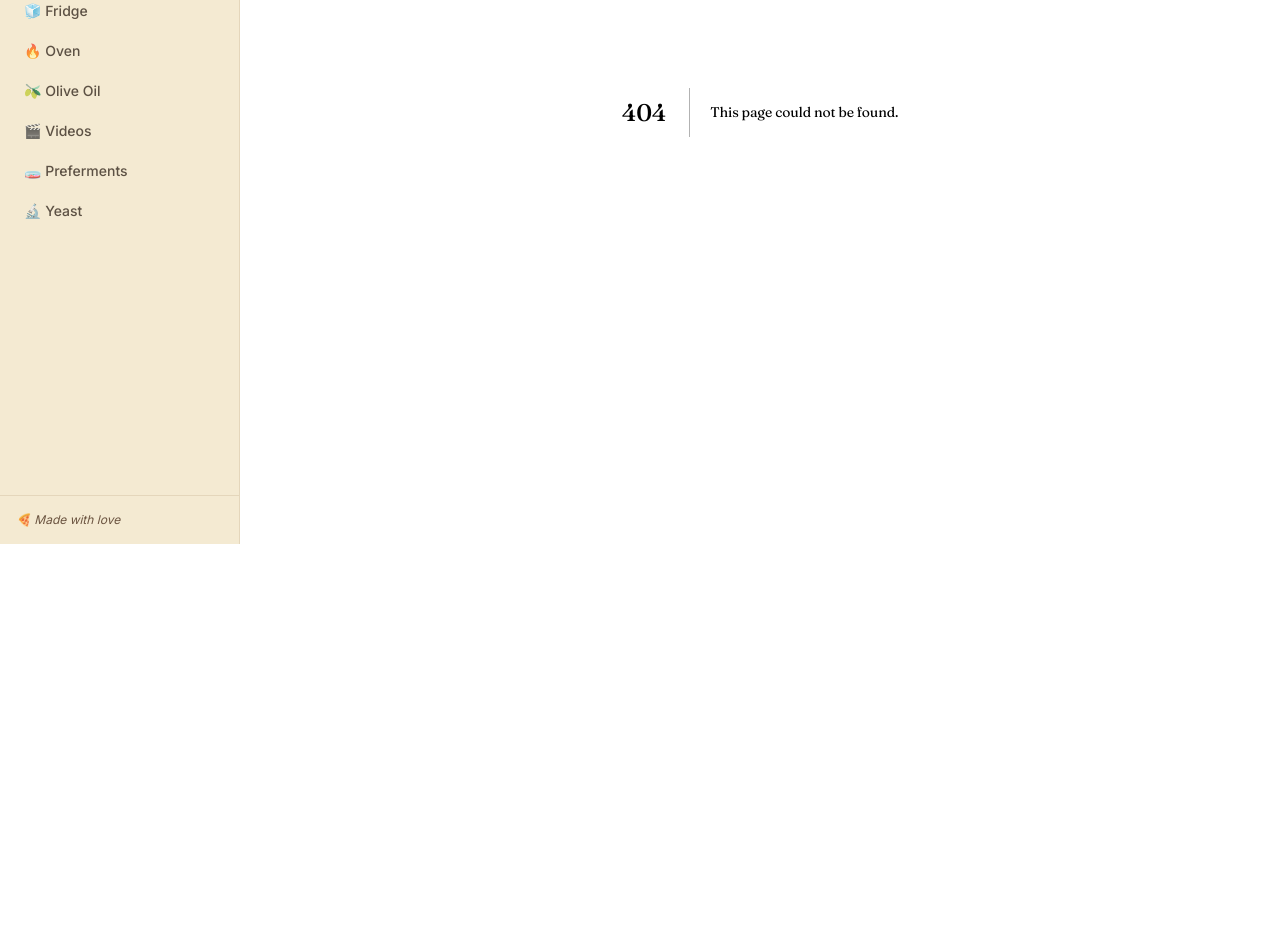
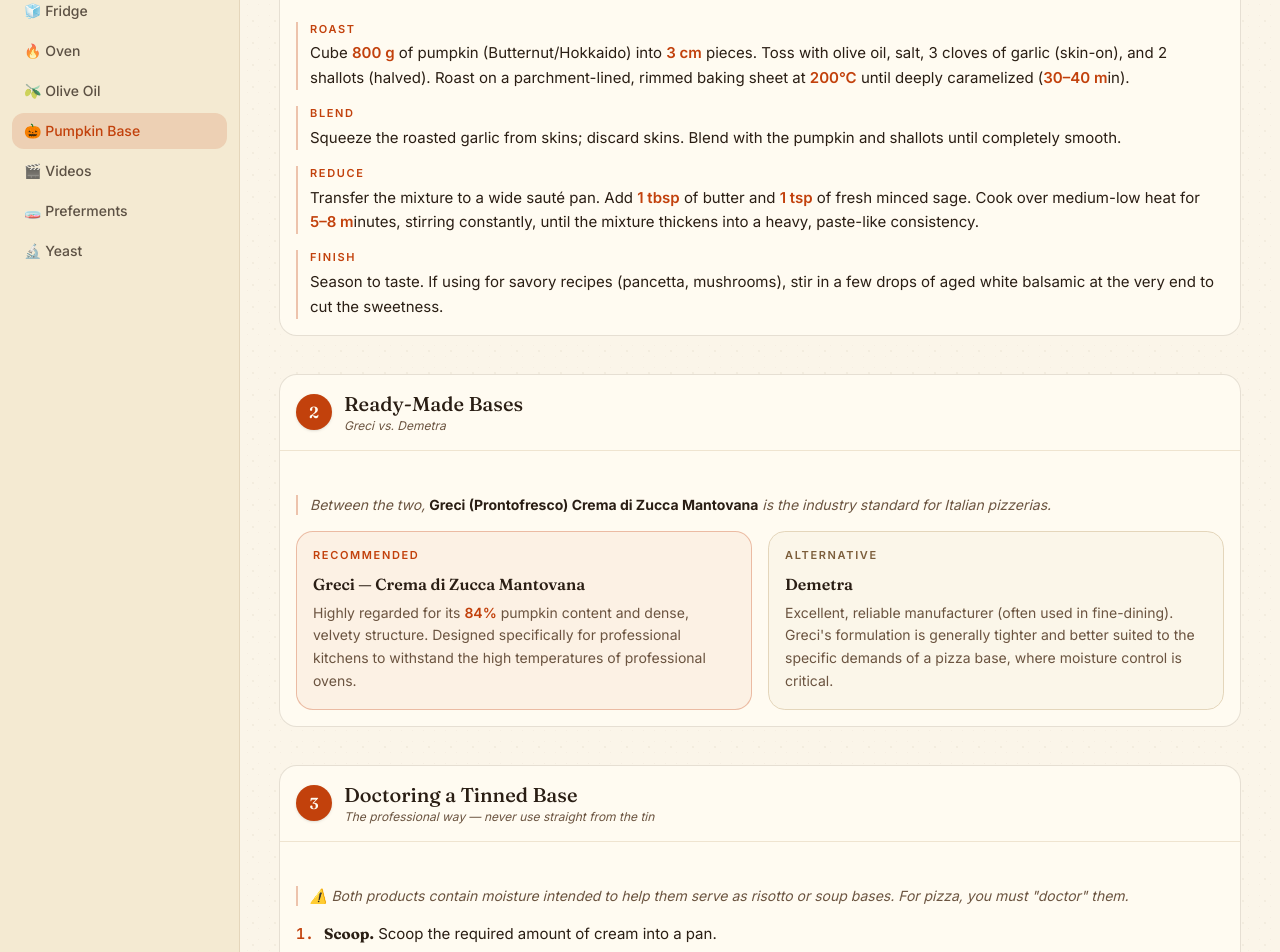
Before and after one commit to gnovoab/pizzaiiolo, a Next.js app: page /pumpkin-base in a window 1280 px wide. Before the commit this address had no page. Shown: the part 320-1272 px from the top of the page. Before the commit the page ends 864 px from the top, so only its background shows below. Built offline with nearby package versions, Linux system fonts and the light colour scheme.

Commit message:
Add Pumpkin Base section with artisan method and tin-doctoring guide

```diff
--- /dev/null
+++ b/src/app/pumpkin-base/page.tsx
@@ -0,0 +1,141 @@
+import { Card, CardContent, CardHeader, CardTitle } from "@/components/ui/card";
+
+export default function PumpkinBasePage() {
+  return (
+    <div className="space-y-10">
+      <div className="text-center pb-6 border-b border-border/70">
+        <p className="text-[11px] uppercase tracking-[0.4em] text-secondary font-medium">La Crema di Zucca</p>
+        <h1 className="font-serif text-4xl sm:text-5xl font-semibold mt-3 text-foreground">Pumpkin Base</h1>
+        <p className="text-muted-foreground text-base mt-3 max-w-xl mx-auto italic">
+          A silky, reduced pumpkin cream — the artisan method and the professional tin-doctoring technique.
+        </p>
+      </div>
+
+      <Section number={1} title="Homemade Pumpkin Base" subtitle="The artisan method — most authentic flavor profile">
+        <div className="space-y-4">
+          <SubStep label="Roast">
+            <HighlightNumbers text="Cube 800 g of pumpkin (Butternut/Hokkaido) into 3 cm pieces. Toss with olive oil, salt, 3 cloves of garlic (skin-on), and 2 shallots (halved). Roast on a parchment-lined, rimmed baking sheet at 200°C until deeply caramelized (30–40 min)." />
+          </SubStep>
+          <SubStep label="Blend">
+            Squeeze the roasted garlic from skins; discard skins. Blend with the pumpkin and shallots until completely smooth.
+          </SubStep>
+          <SubStep label="Reduce">
+            <HighlightNumbers text="Transfer the mixture to a wide sauté pan. Add 1 tbsp of butter and 1 tsp of fresh minced sage. Cook over medium-low heat for 5–8 minutes, stirring constantly, until the mixture thickens into a heavy, paste-like consistency." />
+          </SubStep>
+          <SubStep label="Finish">
+            Season to taste. If using for savory recipes (pancetta, mushrooms), stir in a few drops of aged white balsamic at the very end to cut the sweetness.
+          </SubStep>
+        </div>
+      </Section>
+
+      <Section number={2} title="Ready-Made Bases" subtitle="Greci vs. Demetra">
+        <Callout>
+          Between the two, <strong className="text-foreground not-italic">Greci (Prontofresco) Crema di Zucca Mantovana</strong> is the industry standard for Italian pizzerias.
+        </Callout>
+
+        <div className="grid sm:grid-cols-2 gap-4 mt-4">
+          <div className="rounded-xl border border-primary/30 bg-primary/5 p-4">
+            <div className="text-[11px] uppercase tracking-[0.15em] text-primary font-semibold mb-2">Recommended</div>
+            <div className="font-serif text-base font-semibold mb-1.5">Greci — Crema di Zucca Mantovana</div>
+            <p className="text-[14px] text-muted-foreground leading-relaxed">
+              <HighlightNumbers text="Highly regarded for its 84% pumpkin content and dense, velvety structure. Designed specifically for professional kitchens to withstand the high temperatures of professional ovens." />
+            </p>
+          </div>
+          <div className="rounded-xl border border-border bg-muted/30 p-4">
+            <div className="text-[11px] uppercase tracking-[0.15em] text-secondary font-semibold mb-2">Alternative</div>
+            <div className="font-serif text-base font-semibold mb-1.5">Demetra</div>
+            <p className="text-[14px] text-muted-foreground leading-relaxed">
+              Excellent, reliable manufacturer (often used in fine-dining). Greci&apos;s formulation is generally tighter and better suited to the specific demands of a pizza base, where moisture control is critical.
+            </p>
+          </div>
+        </div>
+      </Section>
+
+      <Section number={3} title="Doctoring a Tinned Base" subtitle="The professional way — never use straight from the tin">
+        <Callout>
+          ⚠️ Both products contain moisture intended to help them serve as risotto or soup bases. For pizza, you must &quot;doctor&quot; them.
+        </Callout>
+        <ol className="space-y-2 mt-4">
+          {[
+            ["Scoop", "Scoop the required amount of cream into a pan."],
+            ["Reduce", "Simmer on low heat for 3–5 minutes to evaporate excess water."],
+            ["Emulsify", "Whisk in 1 tbsp of high-quality Extra Virgin Olive Oil. This makes the cream glossy and helps it \u201cset\u201d on the pizza during the bake."],
+            ["Infuse", "Add fresh herbs (rosemary/sage) or a touch of cracked black pepper in the pan. This hides the canned flavour and makes the sauce taste fresh."],
+          ].map(([label, body], i) => (
+            <li key={label} className="text-[15px] flex gap-2.5 leading-relaxed">
+              <span className="font-mono font-semibold text-primary shrink-0">{i + 1}.</span>
+              <span><strong className="font-serif text-foreground">{label}.</strong> <HighlightNumbers text={body} /></span>
+            </li>
+          ))}
+        </ol>
+      </Section>
+
+      <Section number={4} title="Checklist for Success">
+        <div className="overflow-x-auto">
+          <table className="w-full text-sm border-collapse" style={{ minWidth: 600 }}>
+            <thead>
+              <tr className="text-left bg-muted/60 border-b-2 border-primary/30">
+                {["Step", "Action", "Why"].map((h) => (
+                  <th key={h} className="py-3 px-4 text-[11px] uppercase tracking-[0.12em] font-semibold text-secondary">{h}</th>
+                ))}
+              </tr>
+            </thead>
+            <tbody>
+              {[
+                ["Consistency", "Reduce in a pan", "Prevents soggy dough / undercooked centre."],
+                ["Fat", "Add EVOO or brown butter", "Creates a silky mouthfeel and emulsifies."],
+                ["Acidity", "Add drops of aged balsamic", "Balances the inherent sweetness of the pumpkin."],
+                ["Temperature", "Use at room temperature", "Cold sauce will shock the dough and ruin the rise."],
+                ["Application", "Thin, even layer", "Keeps the pizza light and allows for proper browning."],
+              ].map((row, i) => (
+                <tr key={row[0]} className={`border-b border-border/60 align-top ${i % 2 === 1 ? "bg-muted/30" : ""}`}>
+                  <td className="py-3 px-4 font-serif font-semibold text-foreground whitespace-nowrap">{row[0]}</td>
+                  <td className="py-3 px-4 text-foreground">{row[1]}</td>
+                  <td className="py-3 px-4 text-muted-foreground">{row[2]}</td>
+                </tr>
+              ))}
+            </tbody>
+          </table>
+        </div>
+        <Callout>
+          📝 For a <HighlightNumbers text="62%" /> hydration dough, drier is always better. If you can pull a spoon through the sauce and the &quot;trail&quot; stays clear without the sauce sliding back, it is ready for your pizza.
+        </Callout>
+      </Section>
+    </div>
+  );
+}
+
+function Section({ number, title, subtitle, children }: { number: number; title: string; subtitle?: string; children: React.ReactNode }) {
+  return (
+    <Card>
+      <CardHeader className="pb-3 border-b border-border/60">
+        <CardTitle className="font-serif text-xl flex items-center gap-3">
+          <span className="inline-flex items-center justify-center w-9 h-9 rounded-full bg-primary text-primary-foreground font-serif font-semibold text-base shadow-sm shrink-0">{number}</span>
+          <span className="flex-1 min-w-0">
+            <span className="text-foreground block leading-tight">{title}</span>
+            {subtitle && <span className="block text-xs font-sans font-normal text-muted-foreground italic mt-0.5 normal-case tracking-normal">{subtitle}</span>}
+          </span>
+        </CardTitle>
+      </CardHeader>
+      <CardContent className="text-[15px] pt-4">{children}</CardContent>
+    </Card>
+  );
+}
+
+function SubStep({ label, children }: { label: string; children: React.ReactNode }) {
+  return (
+    <div className="border-l-2 border-primary/30 pl-3">
+      <div className="text-[11px] uppercase tracking-[0.15em] text-primary font-semibold mb-1">{label}</div>
+      <p className="text-[15px] leading-relaxed text-foreground">{children}</p>
+    </div>
+  );
+}
+
+function Callout({ children }: { children: React.ReactNode }) {
+  return <p className="text-sm text-muted-foreground italic border-l-2 border-primary/30 pl-3 mt-3">{children}</p>;
+}
+
+function HighlightNumbers({ text }: { text: string }) {
+  const parts = text.split(/(\d+[\d.,\u2013\u2014–-]*\s?(?:°C|°F|°|cm|mm|ml|m|g\b|kg|h\b|min\b|sec\b|seconds|second|minutes|minute|hours|hour|tbsp|tsp|%))/gi);
+  return <>{parts.map((p, i) => /^\d/.test(p) ? <span key={i} className="font-semibold text-primary whitespace-nowrap">{p}</span> : <span key={i}>{p}</span>)}</>;
+}
--- a/src/components/layout/AppShell.tsx
+++ b/src/components/layout/AppShell.tsx
@@ -14,6 +14,7 @@
   { href: "/fridge", label: "🧊 Fridge", short: "Fridge" },
   { href: "/oven", label: "🔥 Oven", short: "Oven" },
   { href: "/olive-oil", label: "🫒 Olive Oil", short: "Oil" },
+  { href: "/pumpkin-base", label: "🎃 Pumpkin Base", short: "Pumpkin" },
   { href: "/videos", label: "🎬 Videos", short: "Videos" },
   { href: "/preferments", label: "🧫 Preferments", short: "Pref." },
   { href: "/yeast", label: "🔬 Yeast", short: "Yeast" },
@@ -104,7 +105,7 @@
                 pathname === href ? "text-primary" : "text-muted-foreground"
               )}
             >
-              <span className="text-base">{short === "Calc" ? "🍕" : short === "Create" ? "👨‍🍳" : short === "Compare" ? "📊" : short === "Recipes" ? "📖" : short === "Dough" ? "🥖" : short === "Oven" ? "🔥" : short === "Oil" ? "🫒" : short === "Fridge" ? "🧊" : short === "Videos" ? "🎬" : short === "Pref." ? "🧫" : "🍕"}</span>
+              <span className="text-base">{short === "Calc" ? "🍕" : short === "Create" ? "👨‍🍳" : short === "Compare" ? "📊" : short === "Recipes" ? "📖" : short === "Dough" ? "🥖" : short === "Oven" ? "🔥" : short === "Oil" ? "🫒" : short === "Pumpkin" ? "🎃" : short === "Fridge" ? "🧊" : short === "Videos" ? "🎬" : short === "Pref." ? "🧫" : "🍕"}</span>
               <span>{short}</span>
             </Link>
           ))}
```
